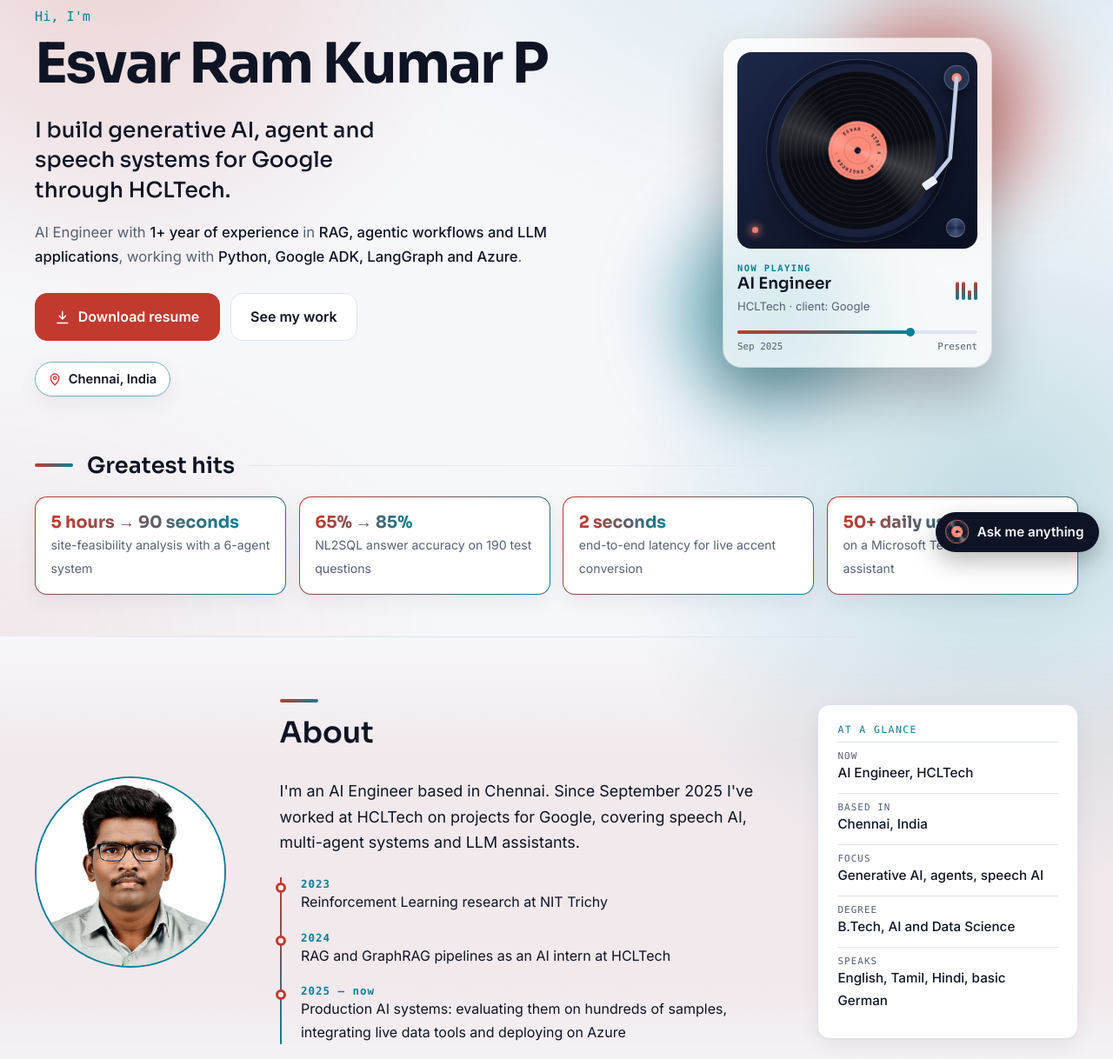
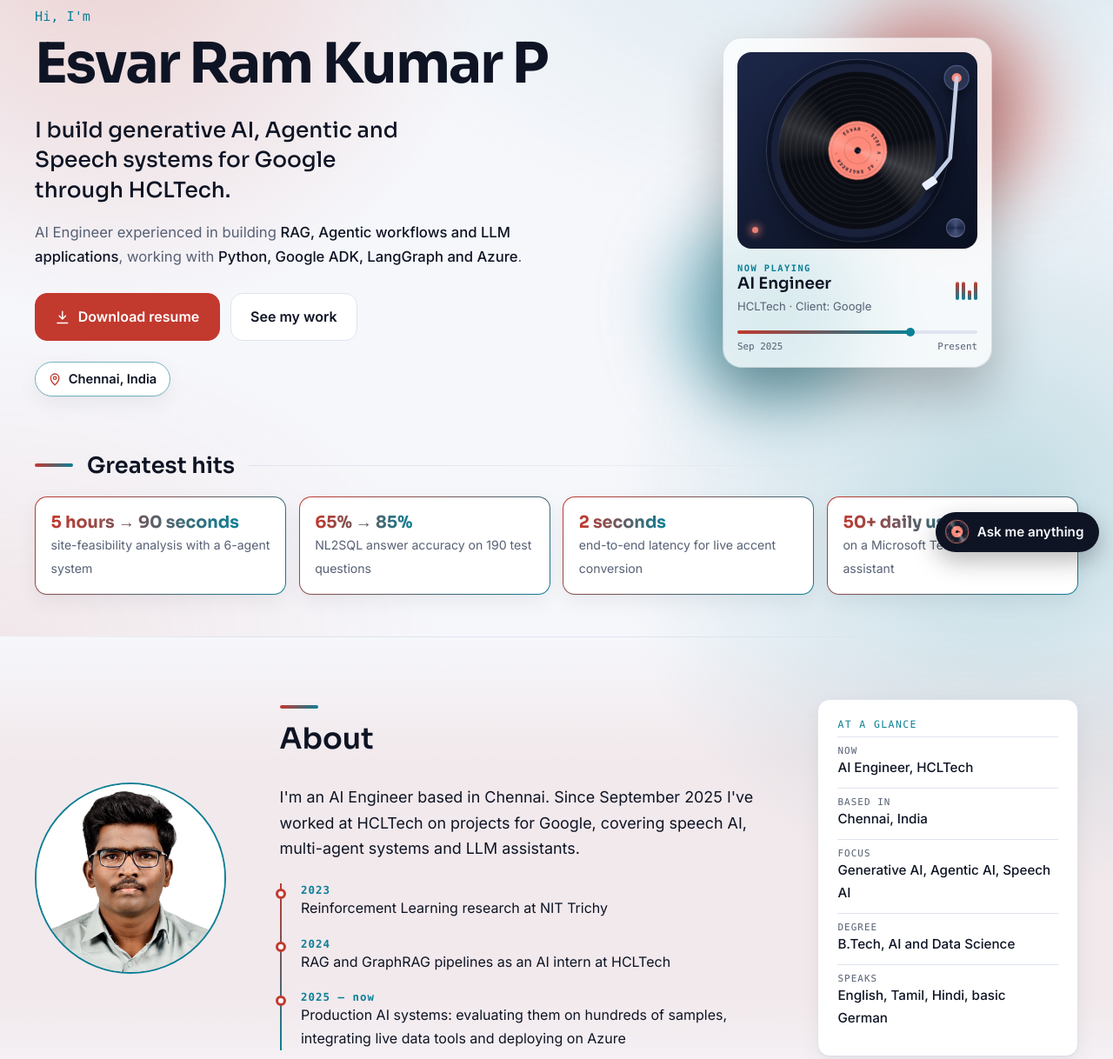
Before and after one commit to Esvar200/Portofolio_Test, a plain HTML site: page public/index.html in a window 1280 px wide. Shown: the part 149-1367 px from the top of the page at 87% size. Drawn offline with Linux system fonts and the light colour scheme.

Commit message:
Correct capitalization and improve meta descriptions
Updated descriptions to capitalize 'Agentic' and improve clarity.

```diff
--- a/public/index.html
+++ b/public/index.html
@@ -4,7 +4,7 @@
   <meta charset="UTF-8">
   <meta name="viewport" content="width=device-width, initial-scale=1">
   <title>Esvar Ram Kumar P | AI Engineer</title>
-  <meta name="description" content="Esvar Ram Kumar P is an AI Engineer building generative AI, agentic workflows, RAG and speech AI systems with Python, Google ADK, LangGraph and Azure.">
+  <meta name="description" content="Esvar Ram Kumar P is an AI Engineer building generative AI, Agentic workflows, RAG and speech AI systems with Python, Google ADK, LangGraph and Azure.">
   <meta name="theme-color" content="#0a1020" id="themeColor">
   <link rel="canonical" href="https://thisisesvar.vercel.app/">
 
@@ -12,13 +12,13 @@
   <meta property="og:type" content="website">
   <meta property="og:site_name" content="Esvar Ram Kumar P">
   <meta property="og:title" content="Esvar Ram Kumar P | AI Engineer">
-  <meta property="og:description" content="Generative AI, agentic workflows, RAG and speech AI.">
+  <meta property="og:description" content="Generative AI, Agentic workflows, RAG and speech AI.">
   <meta property="og:url" content="https://thisisesvar.vercel.app/">
   <meta property="og:image" content="https://thisisesvar.vercel.app/assets/og-image.png">
   <meta property="og:image:alt" content="Esvar Ram Kumar P, AI Engineer">
   <meta name="twitter:card" content="summary_large_image">
   <meta name="twitter:title" content="Esvar Ram Kumar P | AI Engineer">
-  <meta name="twitter:description" content="Generative AI, agentic workflows, RAG and speech AI.">
+  <meta name="twitter:description" content="Generative AI, Agentic workflows, RAG and speech AI.">
   <meta name="twitter:image" content="https://thisisesvar.vercel.app/assets/og-image.png">
 
   <!-- Structured data -->
@@ -107,8 +107,8 @@
         <div class="hero-copy">
           <p class="hello">Hi, I'm</p>
           <h1>Esvar Ram Kumar P</h1>
-          <p class="headline">I build generative AI, agent and speech systems for Google through HCLTech.</p>
-          <p class="lead">AI Engineer with <strong>1+ year of experience</strong> in <strong>RAG, agentic workflows and LLM applications</strong>, working with <strong>Python, Google ADK, LangGraph and Azure</strong>.</p>
+          <p class="headline">I build generative AI, Agentic and Speech systems for Google through HCLTech.</p>
+          <p class="lead">AI Engineer experienced in building <strong>RAG, Agentic workflows and LLM applications</strong>, working with <strong>Python, Google ADK, LangGraph and Azure</strong>.</p>
           <div class="btns">
             <a class="btn primary" href="assets/Esvar_Resume.pdf" download><svg class="ic"><use href="#i-down"/></svg>Download resume</a>
             <a class="btn" href="#work">See my work</a>
@@ -144,7 +144,7 @@
               <span class="led"></span>
             </div>
             <div class="p-top">
-              <div><small>Now playing</small><b>AI Engineer</b><i>HCLTech · client: Google</i></div>
+              <div><small>Now playing</small><b>AI Engineer</b><i>HCLTech · Client: Google</i></div>
               <span class="eq"><i></i><i></i><i></i><i></i></span>
             </div>
             <div class="p-bar"><span></span></div>
@@ -185,7 +185,7 @@
           <dl>
             <div><dt>Now</dt><dd>AI Engineer, HCLTech</dd></div>
             <div><dt>Based in</dt><dd>Chennai, India</dd></div>
-            <div><dt>Focus</dt><dd>Generative AI, agents, speech AI</dd></div>
+            <div><dt>Focus</dt><dd>Generative AI, Agentic AI, Speech AI</dd></div>
             <div><dt>Degree</dt><dd>B.Tech, AI and Data Science</dd></div>
             <div><dt>Speaks</dt><dd>English, Tamil, Hindi, basic German</dd></div>
           </dl>
@@ -260,12 +260,12 @@
     <section id="experience">
       <div class="wrap">
         <h2>Experience</h2>
-        <p class="intro">Three records, newest first, each timed in months. The one spinning is my current role. Open a record to see what I built.</p>
+        <p class="intro">Three records. The one spinning is my current role. Open a record to see what I built.</p>
         <div class="album">
           <div class="album-bar"><span>Career</span><span>3 records</span></div>
           <ol class="tracks">
             <li><details class="track playing" open>
-              <summary><span class="disc" style="--label:#ff8a7a" aria-hidden="true"></span><span class="meta"><b>AI Engineer <span class="now"><span class="eq" aria-hidden="true"><i></i><i></i><i></i></span>Now playing</span></b><i>HCLTech (client: Google) · Sep 2025 – Present</i></span><span class="dur" data-from="2025-09" data-to="now">15 mo</span></summary>
+              <summary><span class="disc" style="--label:#ff8a7a" aria-hidden="true"></span><span class="meta"><b>AI Engineer <span class="now"><span class="eq" aria-hidden="true"><i></i><i></i><i></i></span>Now playing</span></b><i>HCLTech (Client: Google) · Sep 2025 – Present</i></span><span class="dur" data-from="2025-09" data-to="now">15 mo</span></summary>
               <div class="body"><ul>
                 <li><strong>Live Accent Neutralization:</strong> Indian English to British English with speaker identity preserved, at 2-second end-to-end latency, evaluated on 900+ audio samples.</li>
                 <li><strong>Multi-Agent Retail Location Strategy:</strong> a 6-agent system that cut site-feasibility analysis from 5 hours to 90 seconds.</li>
```
